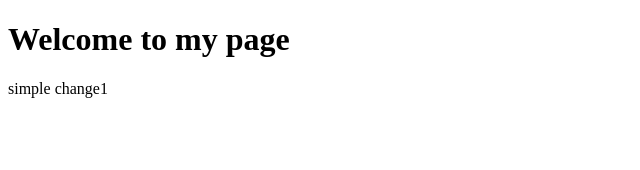
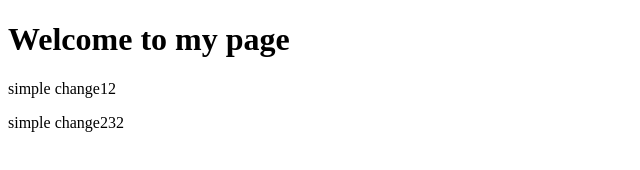
Before and after one commit to JSanchezG/CS264, a plain HTML site: page CMSC264/WebContent/resume/index.html in a window 1280 px wide. Shown: the whole page, without its empty margins (0-640 px from the left). Drawn offline with Linux system fonts and the light colour scheme.

Commit message:
small change again

```diff
--- a/CMSC264/WebContent/resume/index.html
+++ b/CMSC264/WebContent/resume/index.html
@@ -6,6 +6,7 @@
 </head>
 <body>
 <h1>Welcome to my page</h1>
-<p>simple change1<p>
+<p>simple change12<p>
+<p>simple change232<p>
 </body>
 </html>
```
